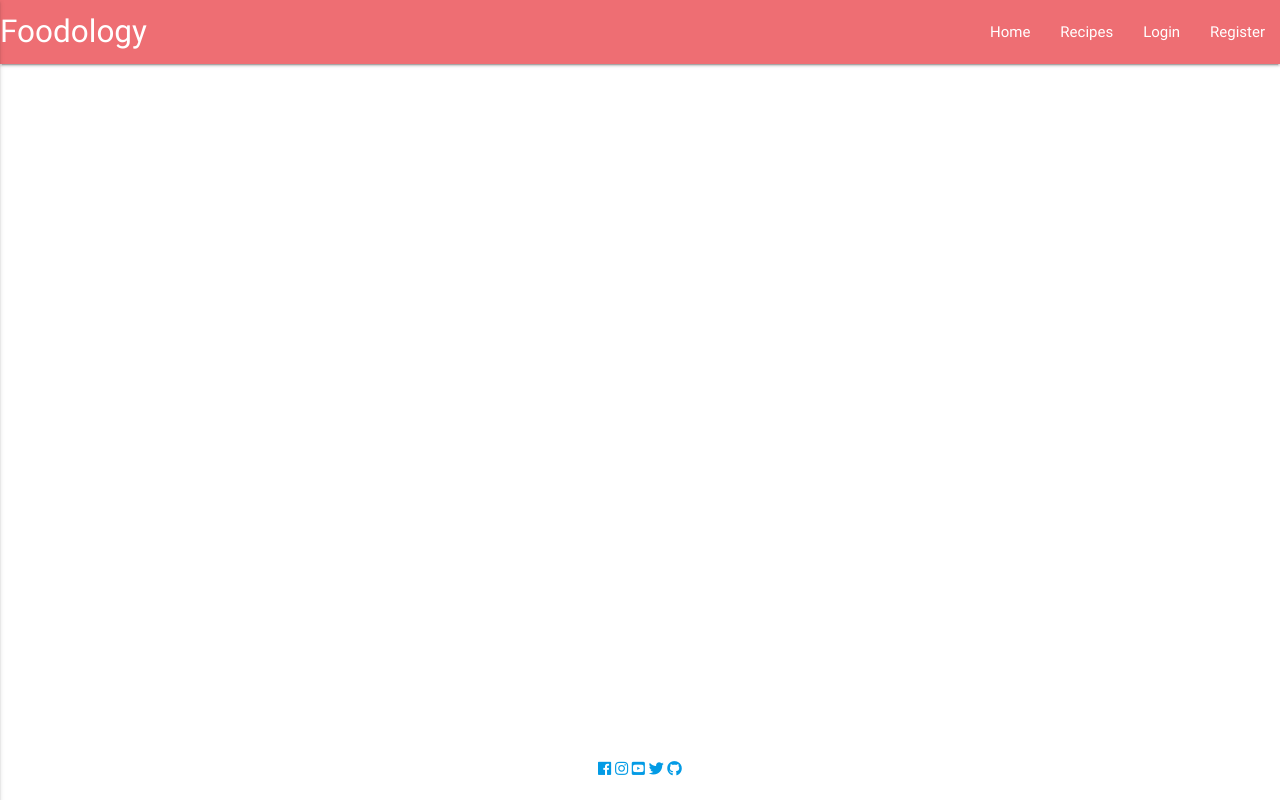
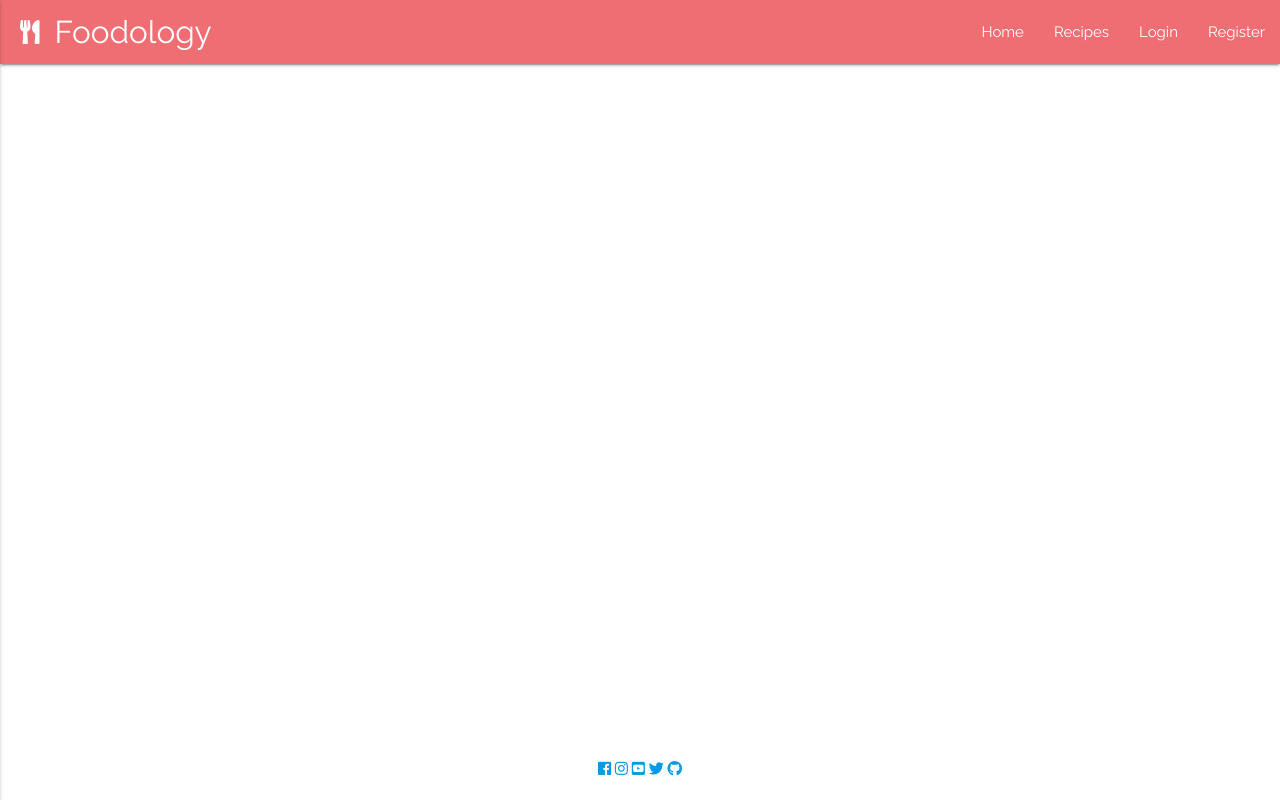
Before and after one commit to lewisclark4/CI-MilestoneProjectThree, a Flask app: page / in a window 1280 px wide. Run offline with Flask 2, Linux system fonts and the light colour scheme; some libraries are stand-ins or nearby versions.

Commit message:
added logo and minor styling

```diff
--- a/static/css/style.css
+++ b/static/css/style.css
@@ -1,10 +1,18 @@
+/* General */
 body {
   display: flex;
   min-height: 100vh;
   flex-direction: column;
-
+  font-family: 'Raleway', sans-serif;
+  overflow-x: hidden;
 }
 
 main {
     flex: 1 0 auto;
   }
+
+/* Navbar */
+
+.brand-logo {
+    margin: 0px 20px;
+}
--- a/templates/base.html
+++ b/templates/base.html
@@ -7,6 +7,7 @@
 	<link rel="stylesheet" href="https://fonts.googleapis.com/icon?family=Material+Icons">
 	<link rel="stylesheet" href="https://cdnjs.cloudflare.com/ajax/libs/materialize/0.100.2/css/materialize.min.css">
 	<link rel="stylesheet" href="https://use.fontawesome.com/releases/v5.6.1/css/all.css">
+    <link rel="stylesheet" href="https://fonts.googleapis.com/css2?family=Raleway:ital,wght@0,300;0,400;1,600&display=swap">
 	<link rel="stylesheet" href="../static/css/style.css" type="text/css" />
 	<title>Foodology</title>
 </head>
@@ -16,7 +17,7 @@
 	<header>
 		<nav>
 			<div class="nav-wrapper">
-				<a href="" class="brand-logo">Foodology</a>
+				<a href="" class="brand-logo">Foodology <i class="fas fa-utensils"></i></a>
 				<a href="#" data-activates="mobile-demo" class="button-collapse"><i class="material-icons">menu</i></a>
 				<ul id="nav-mobile" class="right hide-on-med-and-down">
 					<li><a href="">Home</a></li>
@@ -53,7 +54,7 @@
 					<span class="sr-only">Instagram</span>
 				</a>
 				<a href="http://www.youtube.com/" target="_blank" aria-label="Watch us on Youtube">
-					<i class="fab fa-youtube-square social-icon" aria-hidden="true"></i>
+					<i class="fab fa-youtube-square social-icon"></i>
 					<span class="sr-only">YouTube</span>
 				</a>
 				<a href="https://www.twitter.com/" target="_blank" aria-label="Follow us on Twitter">
```
